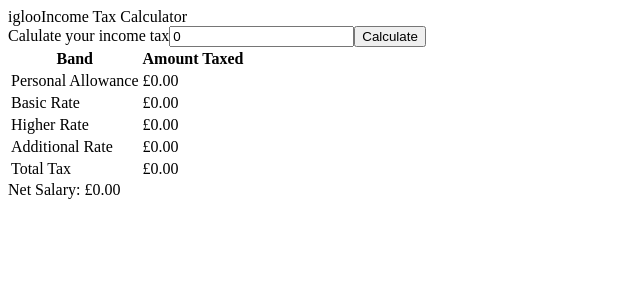
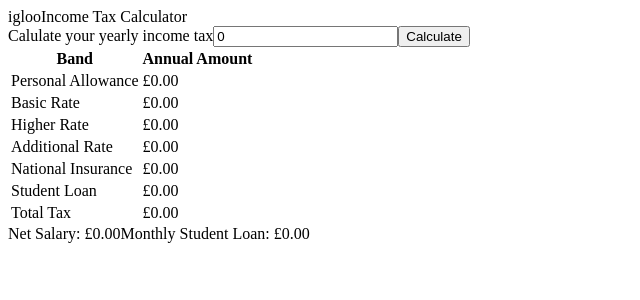
Before and after one commit to benpaullamb/IglooTax, a React app: page / in a window 1280 px wide. Shown: the top 300 px of the page, without its empty margins (0-640 px from the left). Built offline with nearby package versions, Linux system fonts and the light colour scheme; the HTML template or start-up script is replaced by a standard one.

Commit message:
Added national insurance and student loan

```diff
--- a/src/SalaryInput.js
+++ b/src/SalaryInput.js
@@ -12,10 +12,10 @@
         return (
             <div className="input page">
                 <div className="page__container">
-                    <span className="input__prompt">Calulate your income tax</span>
+                    <span className="input__prompt">Calulate your yearly income tax</span>
                     <input
                         value={this.state.grossSalary} onChange={e => this.onSalaryChange(e.target.value)}
-                        type="number" placeholder="Enter gross salary" className="input__input"/>
+                        type="number" placeholder="Enter yearly gross salary" className="input__input"/>
                     <button onClick={() => this.onCalculate()} className="input__button">Calculate</button>
                 </div>
             </div>
--- a/src/TaxResults.js
+++ b/src/TaxResults.js
@@ -25,19 +25,49 @@
 
         // Additional rate
         if(grossSalary > 150000) {
-            higherRate = (grossSalary - 150000) * 0.45;
+            additionalRate = (grossSalary - 150000) * 0.45;
         }
 
+        const nationalInsurance = this.calculateNI(grossSalary);
+        const monthlyStudentLoan = this.calculateStudentLoan(grossSalary);
         const totalTax = basicRate + higherRate + additionalRate;
-        const netSalary = grossSalary - totalTax;
+        const netSalary = grossSalary - nationalInsurance - totalTax - (monthlyStudentLoan * 12);
 
         return {
             basicRate: basicRate.toFixed(2),
             higherRate: higherRate.toFixed(2),
             additionalRate: additionalRate.toFixed(2),
+            nationalInsurance: nationalInsurance.toFixed(2),
+            monthlyStudentLoan: monthlyStudentLoan.toFixed(2),
+            yearlyStudentLoan: (monthlyStudentLoan * 12).toFixed(2),
             totalTax: totalTax.toFixed(2),
             netSalary: netSalary.toFixed(2)
         };
+    }
+
+    calculateNI(grossSalary) {
+        let nationalInsurance = 0;
+        const monthlySalary = grossSalary / 12;
+        const niPrimaryThreshold = 792; // per month
+        const niUpperEarningsLimit = 4167; // per month
+
+        if(monthlySalary > niPrimaryThreshold) {
+            if(monthlySalary <= niUpperEarningsLimit) {
+                nationalInsurance = (monthlySalary - niPrimaryThreshold) * 0.12 * 12;
+            } else {
+                nationalInsurance = (niUpperEarningsLimit - niPrimaryThreshold) * 0.12 * 12;
+                nationalInsurance += (monthlySalary - niUpperEarningsLimit) * 0.02 * 12;
+            }
+        }
+
+        return nationalInsurance;
+    }
+
+    // Plan 1
+    calculateStudentLoan(grossSalary) {
+        const monthlySalary = grossSalary / 12;
+        const threshold = 1615;
+        return monthlySalary > threshold ? (monthlySalary - threshold) * 0.09 : 0;
     }
 
     render() {
@@ -50,7 +80,7 @@
                         <thead>
                             <tr>
                                 <th className="results__band">Band</th>
-                                <th>Amount Taxed</th>
+                                <th>Annual Amount</th>
                             </tr>
                         </thead>
                         <tbody>
@@ -71,13 +101,22 @@
                                 <td>£{taxes.additionalRate}</td>
                             </tr>
                             <tr>
-                                <td className="results__total">Total Tax</td>
+                                <td className="results__special">National Insurance</td>
+                                <td>£{taxes.nationalInsurance}</td>
+                            </tr>
+                            <tr>
+                                <td className="results__special">Student Loan</td>
+                                <td>£{taxes.yearlyStudentLoan}</td>
+                            </tr>
+                            <tr>
+                                <td className="results__special">Total Tax</td>
                                 <td>£{taxes.totalTax}</td>
                             </tr>
                         </tbody>
                     </table>
 
                     <span className="results__net">Net Salary: £{taxes.netSalary}</span>
+                    <span className="results__student">Monthly Student Loan: £{taxes.monthlyStudentLoan}</span>
                 </div>
             </div>
         );
```
Also changed, not shown: 4 other files (tests, documents, lock files or other folders).
